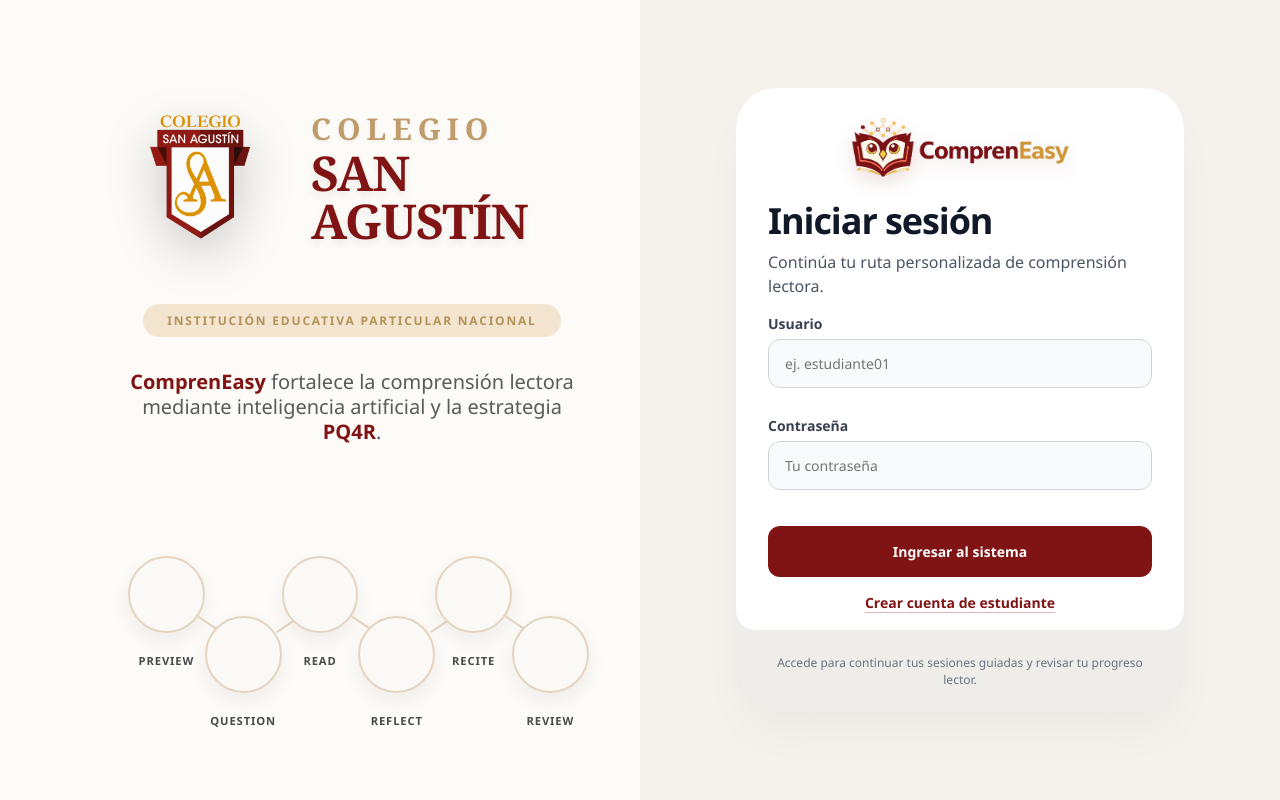
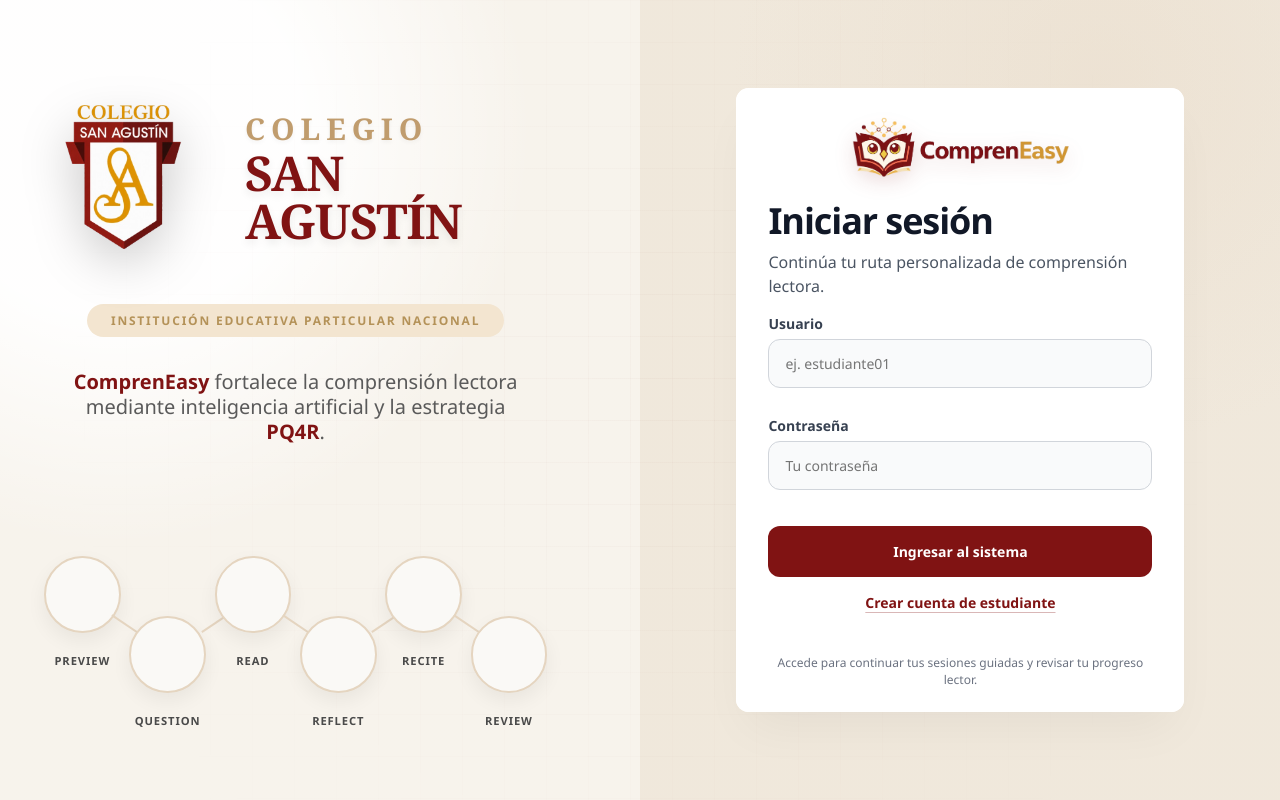
Before and after one commit to jacko102040-cell/ComprenEasy.Ng, an Angular app: page /login in a window 1280 px wide. Built offline with nearby package versions, Linux system fonts and the light colour scheme; no server answers; some icons are missing.

Commit message:
login = register

```diff
--- a/src/app/features/auth/pages/login/login-page.component.css
+++ b/src/app/features/auth/pages/login/login-page.component.css
@@ -1,20 +1,42 @@
 .login-wrapper {
   min-height: 100vh;
-  background-color: #FDFBF7;
+  background:
+    radial-gradient(circle at 9% 16%, rgba(255, 255, 255, 0.95) 0 14%, transparent 31%),
+    radial-gradient(circle at 86% 10%, rgba(231, 216, 197, 0.38), transparent 28%),
+    linear-gradient(90deg, rgba(255, 255, 255, 0.34) 0 50%, rgba(233, 221, 205, 0.3) 50% 100%),
+    #f3ede2;
   color: #1A1A1A;
   display: flex;
   justify-content: center;
+  position: relative;
+  overflow: hidden;
+}
+
+.login-wrapper::before {
+  content: '';
+  position: absolute;
+  inset: 0;
+  pointer-events: none;
+  background-image:
+    linear-gradient(rgba(107, 23, 20, 0.025) 1px, transparent 1px),
+    linear-gradient(90deg, rgba(107, 23, 20, 0.018) 1px, transparent 1px);
+  background-size: 42px 42px;
+  mask-image: radial-gradient(circle at center, black, transparent 82%);
 }
 
 .login-grid {
+  width: min(100%, 1240px);
   display: grid;
   grid-template-columns: 1fr;
-  width: 100%;
+  gap: clamp(2rem, 7vw, 7rem);
+  align-items: center;
+  position: relative;
+  z-index: 1;
 }
 
 @media (min-width: 1024px) {
   .login-grid {
-    grid-template-columns: 1fr 1fr;
+    grid-template-columns: minmax(20rem, 0.92fr) minmax(30rem, 1fr);
   }
 }
 
@@ -24,12 +46,12 @@
   flex-direction: column;
   align-items: center;
   justify-content: center;
-  padding: 4rem 2rem;
+  padding: 4rem 0;
 }
 
 @media (min-width: 1024px) {
   .info-section {
-    padding: 4rem;
+    padding: 4rem 0;
   }
 }
 
@@ -40,7 +62,7 @@
   flex-direction: column;
   align-items: center;
   text-align: center;
-  padding-left: 4rem; /* Desplazamiento más pronunciado a la derecha */
+  padding-left: 0;
 }
 
 .brand-container {
@@ -241,30 +263,31 @@
 
 /* Sección Derecha: Formulario */
 .form-section {
-  background-color: #F5F2ED;
+  background-color: transparent;
   display: flex;
   align-items: center;
   justify-content: center;
-  padding: 2rem;
+  padding: 2rem 0;
 }
 
 @media (min-width: 1024px) {
-  .form-section { padding: 4rem; }
+  .form-section { padding: 4rem 0; }
 }
 
 .login-card {
   width: 100%;
   max-width: 28rem;
-  background-color: #efede9;
-  border-radius: 2.5rem;
+  background: #ffffff;
+  border: none;
+  border-radius: 0.78rem;
   box-shadow: 0 25px 50px -12px rgba(0, 0, 0, 0.05);
   overflow: hidden;
 }
 
 .card-body {
   background-color: white;
-  border-radius: 2.5rem 2.5rem 1.2rem 1.2rem;
-  padding: 1.6rem 1.75rem 1rem;
+  border-radius: 0.78rem 0.78rem 0 0;
+  padding: 1.8rem 2rem 1.1rem;
 }
 
 @media (min-width: 768px) {
@@ -414,7 +437,7 @@
 }
 
 .card-footer {
-  background-color: #EFEDE9;
+  background-color: #ffffff;
   padding: 1.5rem 2.5rem;
   text-align: center;
 }
```
